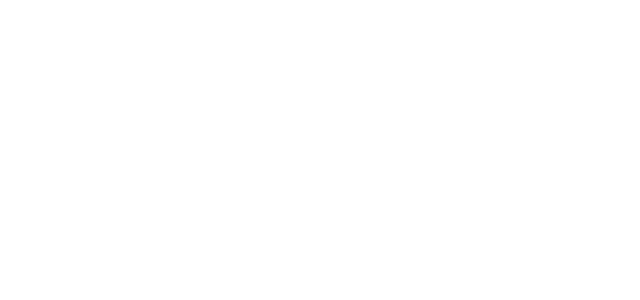
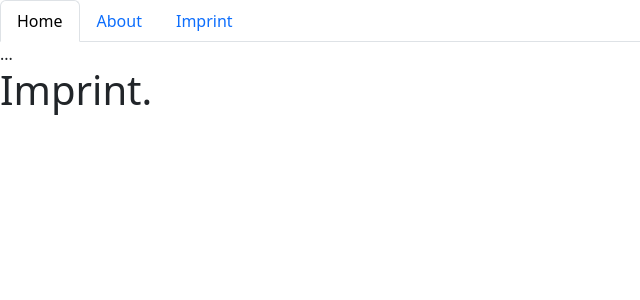
Before and after one commit to julianertle/Website, a React (Create React App) app: page /imprint in a window 1280 px wide. Shown: the top 300 px of the page, without its empty margins (0-640 px from the left). Built offline with nearby package versions, Linux system fonts and the light colour scheme.

Commit message:
Routing between categories works now

```diff
--- a/src/components/About.js
+++ b/src/components/About.js
@@ -1,9 +1,17 @@
+import { Link } from "react-router-dom"; // Import the Link component
+import NavBarOwn from "./NavBarOwn";
+
 
 function About() {
     return (
-        <h1>
-            This is a test.
-        </h1>
+        <>
+            <div>
+                <NavBarOwn />
+            </div>
+            <h1>
+                This is a test.
+            </h1>
+        </>
     );
 };
 
--- a/src/components/Home.js
+++ b/src/components/Home.js
@@ -1,5 +1,4 @@
 import React from 'react';
-import { Link } from "react-router-dom"; // Import the Link component
 import NavBarOwn from './NavBarOwn';
 import ListGroup from './ListGroup';
 
@@ -8,10 +7,6 @@
 
         <div>
             <NavBarOwn />
-            <ListGroup />
-            <h1>
-                Hello World
-            </h1>
         </div>
 
     );
--- a/src/components/Imprint.js
+++ b/src/components/Imprint.js
@@ -1,8 +1,17 @@
-
+import NavBarOwn from "./NavBarOwn";
 
 
 function Imprint(){
-    return null
+    return (
+        <>
+            <div>
+                <NavBarOwn />
+            </div>
+            <h1>
+                Imprint.
+            </h1>
+        </>
+    );
 };
 
 export default Imprint;
--- a/src/components/NavBarOwn.js
+++ b/src/components/NavBarOwn.js
@@ -5,7 +5,31 @@
 function NavBarOwn() {
 
   return (
-      <nav className="navbar bg-body-tertiary">
+    <>
+      <ul class="nav nav-tabs" id="myTab" role="tablist">
+        <li class="nav-item">
+          <a class="nav-link active" id="home-tab" data-toggle="tab" href="/" role="tab" aria-controls="home" aria-selected="true">Home</a>
+
+        </li>
+        <li class="nav-item">
+          <a class="nav-link" id="profile-tab" data-toggle="tab" href="/about" role="tab" aria-controls="about" aria-selected="false">About</a>
+        </li>
+        <li class="nav-item">
+          <a class="nav-link" id="contact-tab" data-toggle="tab" href="/imprint" role="tab" aria-controls="imprint" aria-selected="false">Imprint</a>
+        </li>
+      </ul>
+      <div class="tab-content" id="myTabContent">
+        <div class="tab-pane fade show active" id="home" role="tabpanel" aria-labelledby="home-tab">...</div>
+        <div class="tab-pane fade" id="profile" role="tabpanel" aria-labelledby="profile-tab">...</div>
+        <div class="tab-pane fade" id="contact" role="tabpanel" aria-labelledby="contact-tab">...</div>
+      </div>
+    </>
+  );
+}
+
+
+/**
+ * <nav className="navbar bg-body-tertiary">
       <div className="container-fluid">
         <ul className="navbar-nav">
           <li className="nav-item">
@@ -15,9 +39,9 @@
             <Link to="/about" className="nav-link">About</Link>
           </li>
           <li className="nav-item">
-            <Link to="/contact" className="nav-link">Contact</Link>
+            <Link to="/imprint" className="nav-link">Imprint</Link>
           </li>
-          {/* Add more navigation links as needed */}
+          { Add more navigation links as needed }
           </ul>
           <form className="d-flex" role="search">
             <input className="form-control me-2" type="search" placeholder="Search" aria-label="Search"></input>
@@ -25,7 +49,6 @@
           </form>
         </div>
       </nav>
-    );
-}
+ */
 
 export default NavBarOwn;
```
Lines whose indentation alone changed are shown as unchanged.
